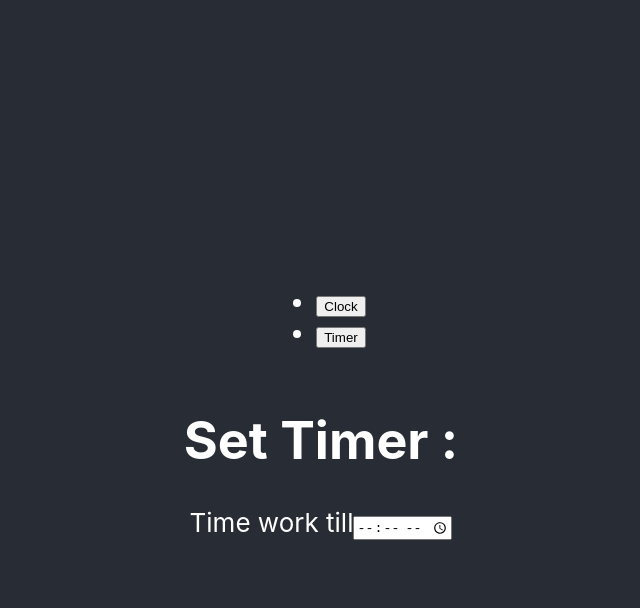
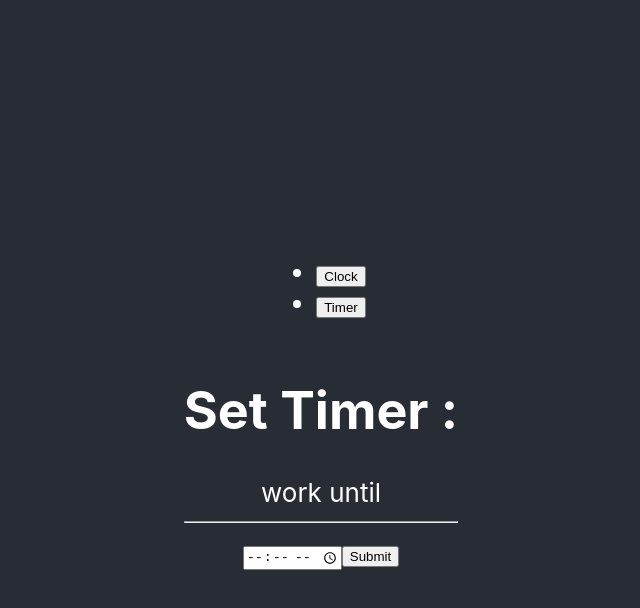
Before and after one commit to HuxleyM/React_timer, a React (Create React App) app: page / in a window 1280 px wide. Both pictures are taken after a click on the button "Timer". Shown: the top 608 px of the page, without its empty margins (319-959 px from the left). Built offline with nearby package versions, Linux system fonts and the light colour scheme.

Commit message:
added a basic form for taking in time

```diff
--- a/src/App.js
+++ b/src/App.js
@@ -2,7 +2,6 @@ import React, { Component } from 'react';
 
 import './App.css';
 import Clock from './Clock';
-import TimeNow from './TimeNow';
 import ClockOptionsList from './Clock_options_list';
 
 class App extends Component {
--- a/src/Clock.js
+++ b/src/Clock.js
@@ -9,9 +9,9 @@ class Clock extends Component{
 
         return (
             <div>
-                <h1> {(mode == 'clock')? 'The Time Is:' : 'Set Timer :'} </h1>
-                { mode == 'clock' && < TimeNow />}
-                { mode == 'timer' && < Timer />}
+                <h1> {(mode === 'clock')? 'The Time Is:' : 'Set Timer :'} </h1>
+                { mode === 'clock' && < TimeNow />}
+                { mode === 'timer' && < Timer />}
             </div>
         )
     }
--- a/src/Clock_options_list.js
+++ b/src/Clock_options_list.js
@@ -1,4 +1,4 @@
-import React, { Component } from 'react';
+import React from 'react';
 
 const ClockOptionsList = (props) => {
     return (
--- a/src/Timer.js
+++ b/src/Timer.js
@@ -10,14 +10,41 @@ class Timer extends Component{
        }
    }
 
+   handleChange = ( event ) => {
+    const {name, value} = event.target;
+
+    this.setState({
+        [name] : value,
+        set : true
+    });
+   }
+
+   setTimer = () =>{
+      this.setState({
+          set : true,
+          hour : '',
+          min: '',
+      })
+      console.log(this.state)
+   }
+
    render(){
       return(
         <div>
-            { !this.state.set && <form>
-                <label>Time work till</label>
-                <input type='time' required></input>
+            { !this.state.set &&
+            <form>
+                <label>work until</label>
+                <hr/>
+                <input type='time' name='time_till' onChange = { this.handleChange } required ></input>
+                <input
+                    id ='submit_form'
+                    type="button"
+                    value="Submit"
+                    onClick={this.setTimer}
+                />
             </form>
             }
+
         </div>
       )
    }
```
Also changed, not shown: 1 other file (tests, documents, lock files or other folders).
